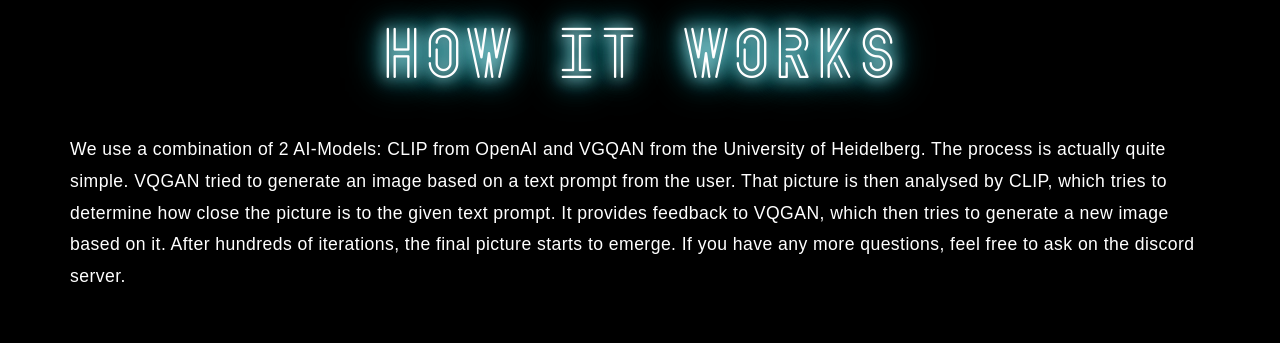
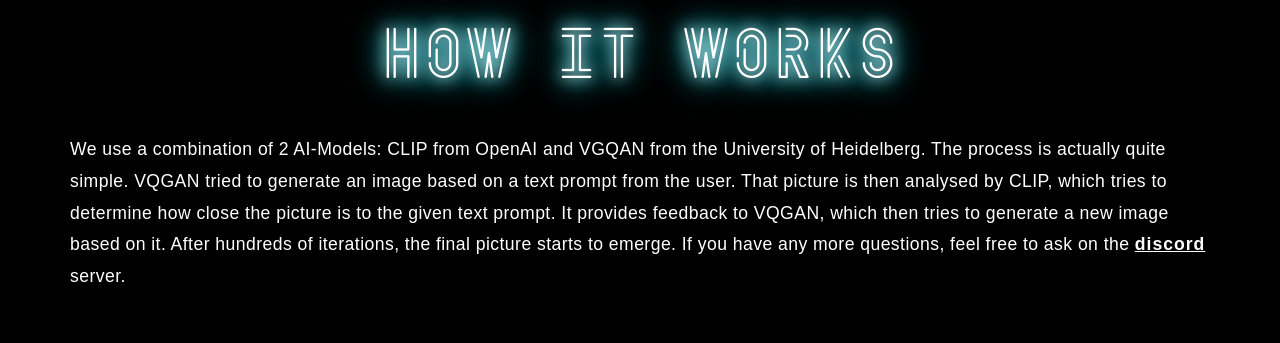
Before and after one commit to dar1ooo/CyberGen-landing-page, an Angular app: page / in a window 1280 px wide. Shown: the part 2820-3163 px from the top of the page. Built offline with nearby package versions, Linux system fonts and the light colour scheme.

Commit message:
fix discord link

```diff
--- a/src/app/components/ai-explanation/cyber.ai.component.html
+++ b/src/app/components/ai-explanation/cyber.ai.component.html
@@ -15,7 +15,14 @@
           close the picture is to the given text prompt. It provides feedback to
           VQGAN, which then tries to generate a new image based on it. After
           hundreds of iterations, the final picture starts to emerge. If you
-          have any more questions, feel free to ask on the discord server.
+          have any more questions, feel free to ask on the
+          <a
+            href="https://discord.gg/EB88RmcbFz"
+            style="text-decoration: underline"
+            target="_blank"
+            >discord</a
+          >
+          server.
         </p>
       </div>
       <div class="row">
```
